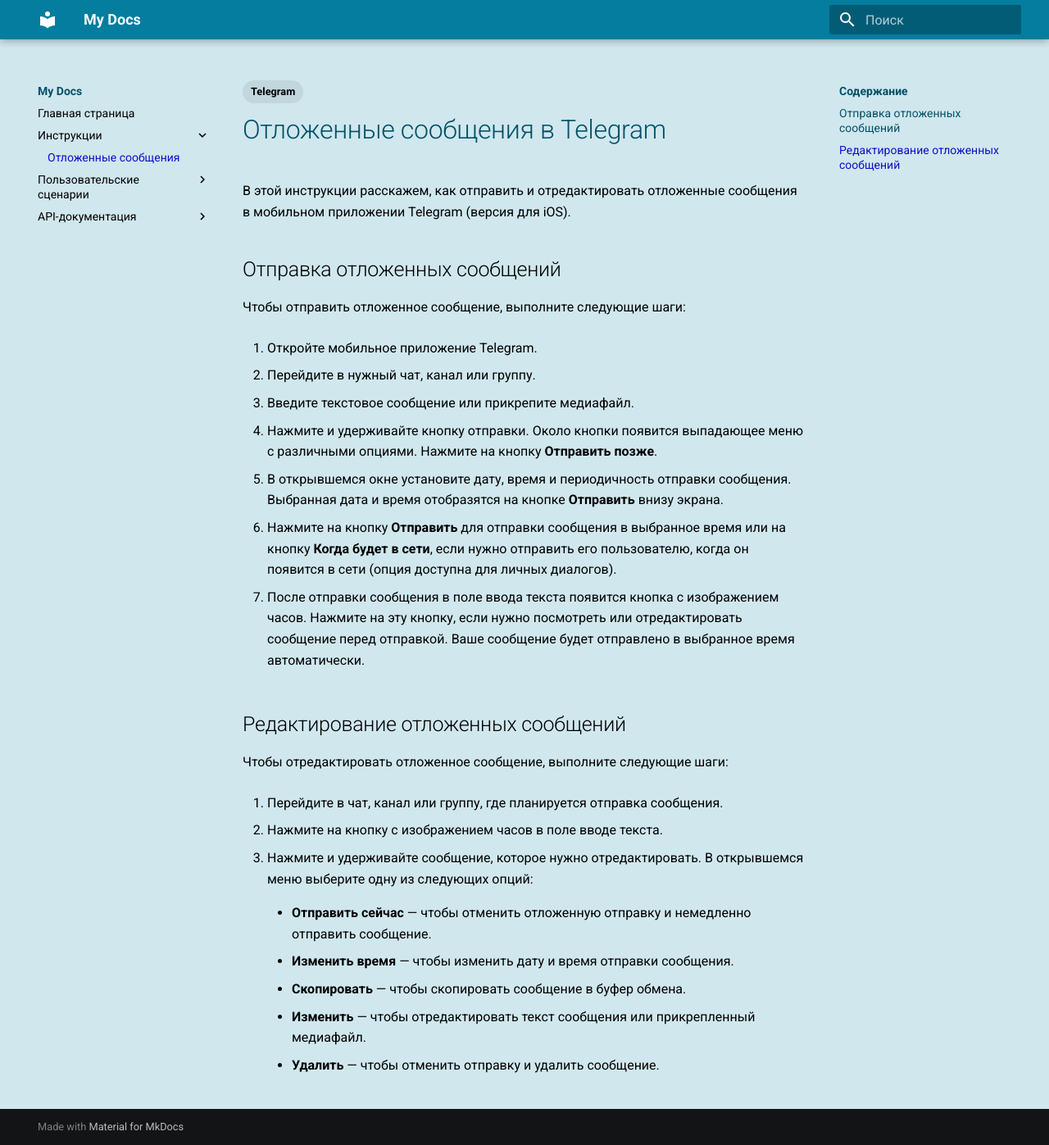
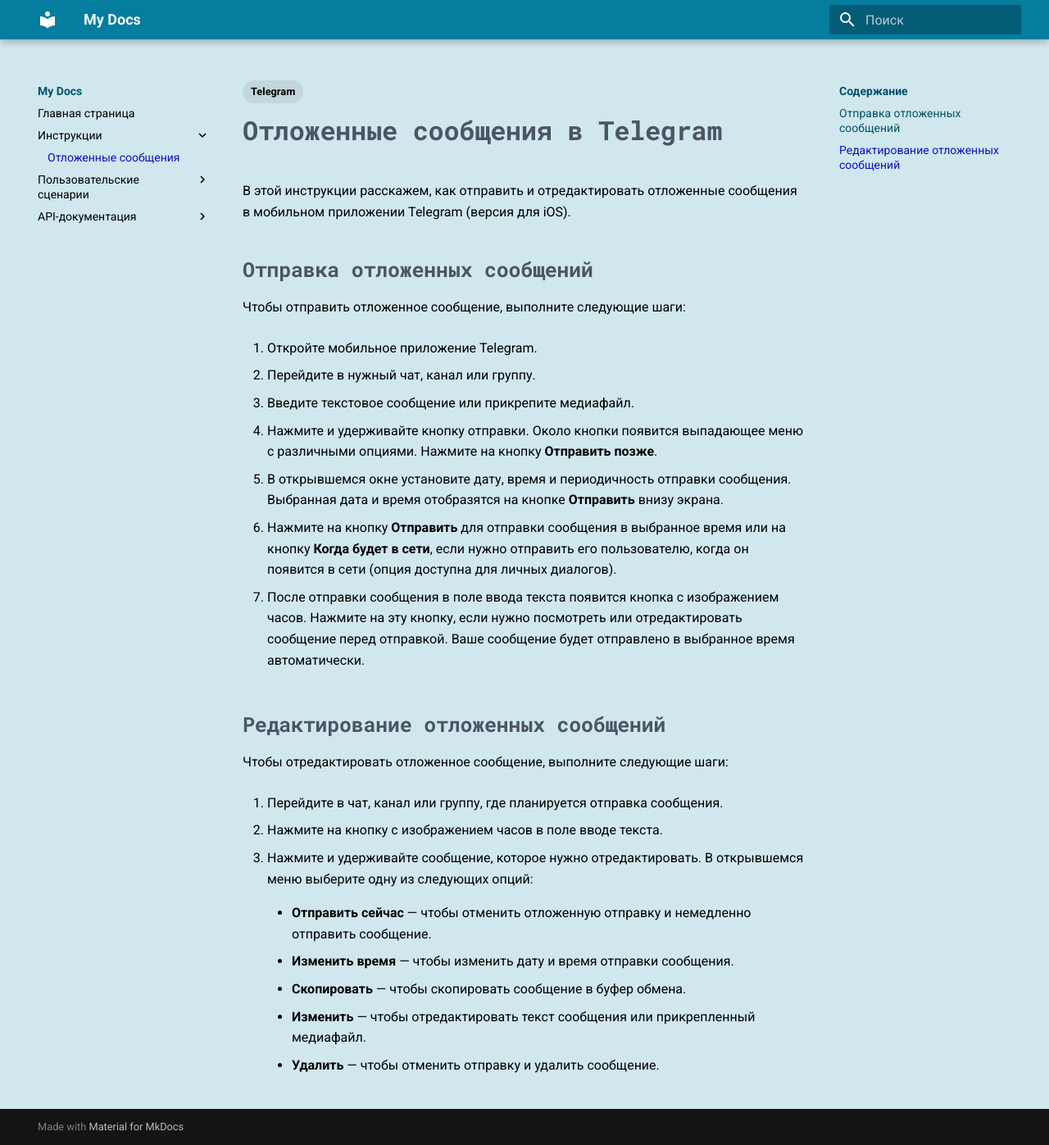
Before and after one commit to ninapetroch/my-awesome-pet-project, an MkDocs documentation site: the page built from docs/instructions/dmessages.md, in a window 1280 px wide and 1397 px high. Shown: the whole window at 82% size. Built offline with MkDocs 1.6.1 and Material for MkDocs 9.7.7, drawn with Linux system fonts in a browser that asks for light colours.

Commit message:
обновлены стили заголовков

```diff
--- a/docs/stylesheets/extra.css
+++ b/docs/stylesheets/extra.css
@@ -10,3 +10,9 @@
   --md-code-fg-color: #5c5b5b; /*Цвет текста в блоке кода*/
   --md-default-fg-color--light: #025167; /*Цвет h1 и заголовков блоков toc и nav*/
 }
+
+.md-content h1, .md-content h2 {
+    font-family: 'Roboto Mono';
+    font-weight: 600;
+    color: #4b5563;
+}
```
